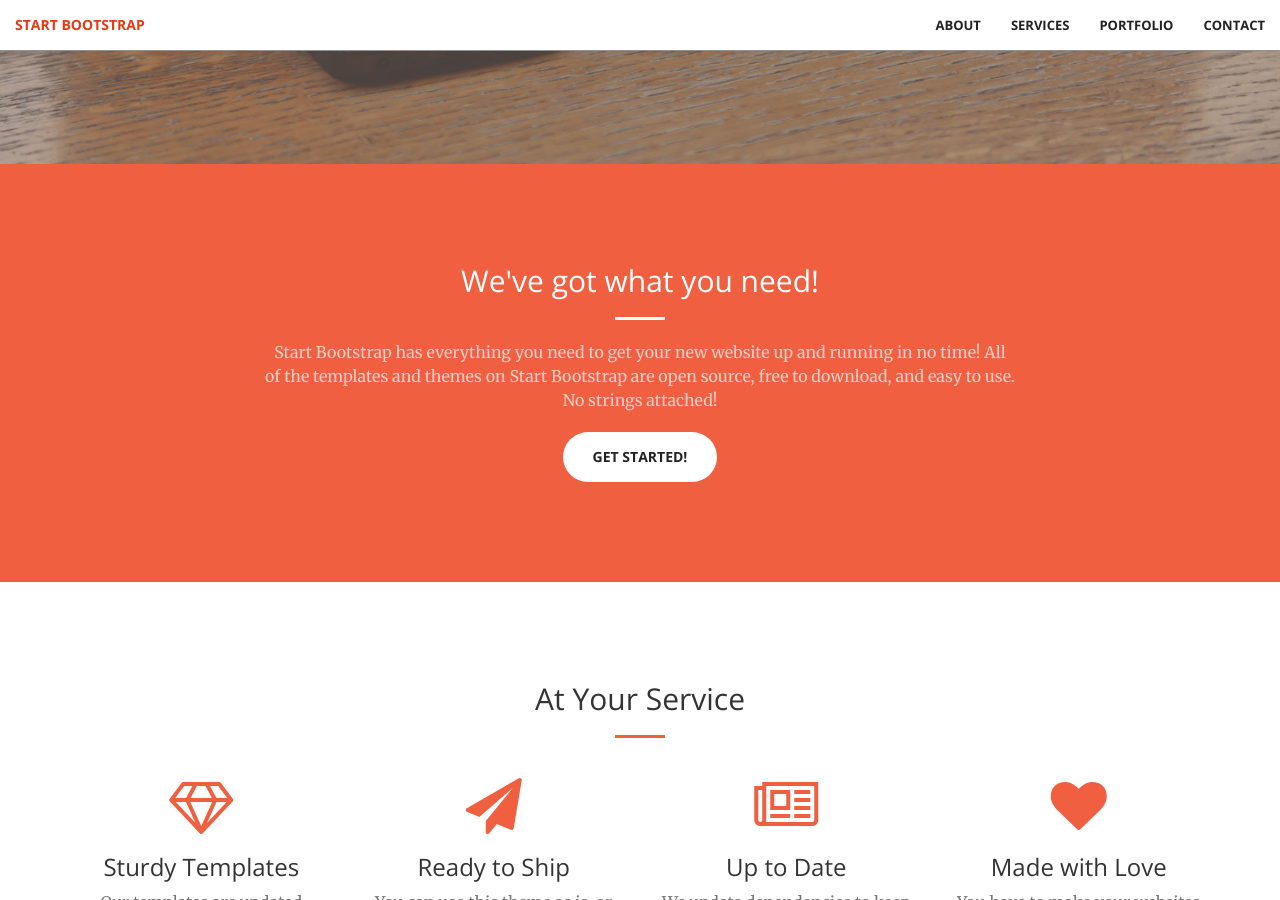
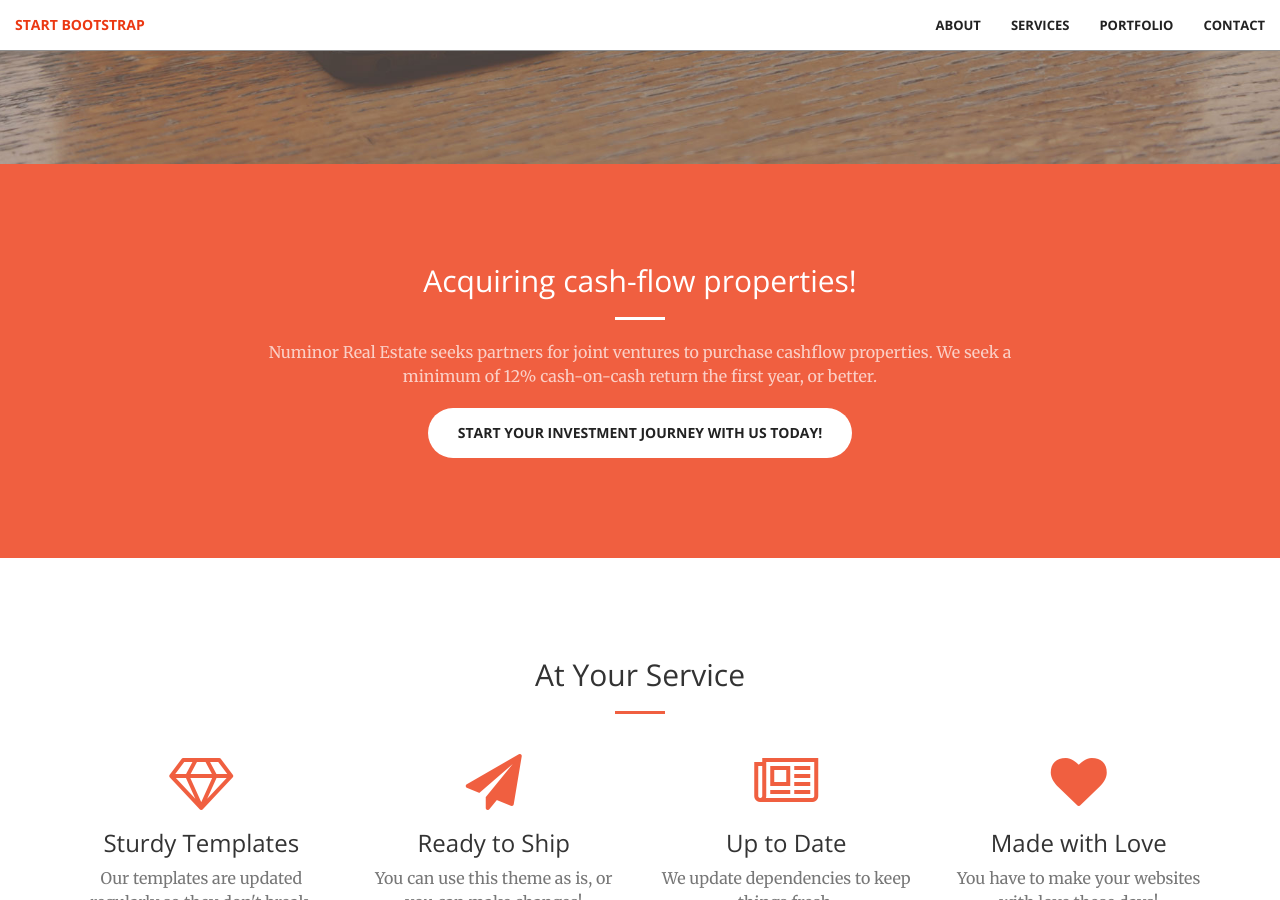
Before and after one commit to keithbuhler/numinor, a Jekyll site: the page built from index.html, in a window 1280 px wide and 900 px high, scrolled down 736 px. Built offline with Jekyll 4.4.1, drawn with Linux system fonts in a browser that asks for light colours.

Commit message:
update numinor first serve

```diff
--- a/_config.yml
+++ b/_config.yml
@@ -3,7 +3,7 @@ title:
 email:
 description: > # this means to ignore newlines until "baseurl:"
 baseurl: "" # the subpath of your site, e.g. /blog/
-url: "http://www.numinor.info/" # the base hostname & protocol for your site
+url: "http://www.keithbuhler.com/numinor" # the base hostname & protocol for your site, numinor.info
 
 twitter_username:
 github_username:
--- a/_includes/call-to-action.html
+++ b/_includes/call-to-action.html
@@ -2,10 +2,10 @@
     <div class="container">
         <div class="row">
             <div class="col-lg-8 col-lg-offset-2 text-center">
-                <h2 class="section-heading">We've got what you need!</h2>
+                <h2 class="section-heading">Acquiring cash-flow properties!</h2>
                 <hr class="light">
-                <p class="text-faded">Start Bootstrap has everything you need to get your new website up and running in no time! All of the templates and themes on Start Bootstrap are open source, free to download, and easy to use. No strings attached!</p>
-                <a href="#" class="btn btn-default btn-xl">Get Started!</a>
+                <p class="text-faded">Numinor Real Estate seeks partners for joint ventures to purchase cashflow properties. We seek a minimum of 12% cash-on-cash return the first year, or better. </p>
+                <a href="#" class="btn btn-default btn-xl">Start your investment journey with us today!</a>
             </div>
         </div>
     </div>
--- a/_includes/head.html
+++ b/_includes/head.html
@@ -6,7 +6,7 @@
     <meta name="description" content="">
     <meta name="author" content="">
 
-    <title>Creative - Start Bootstrap Theme</title>
+    <title>Numinor Real Estate</title>
 
     <!-- Bootstrap Core CSS -->
     <link rel="stylesheet" href="css/bootstrap.min.css" type="text/css">
```
Also changed, not shown: 1 other file.
